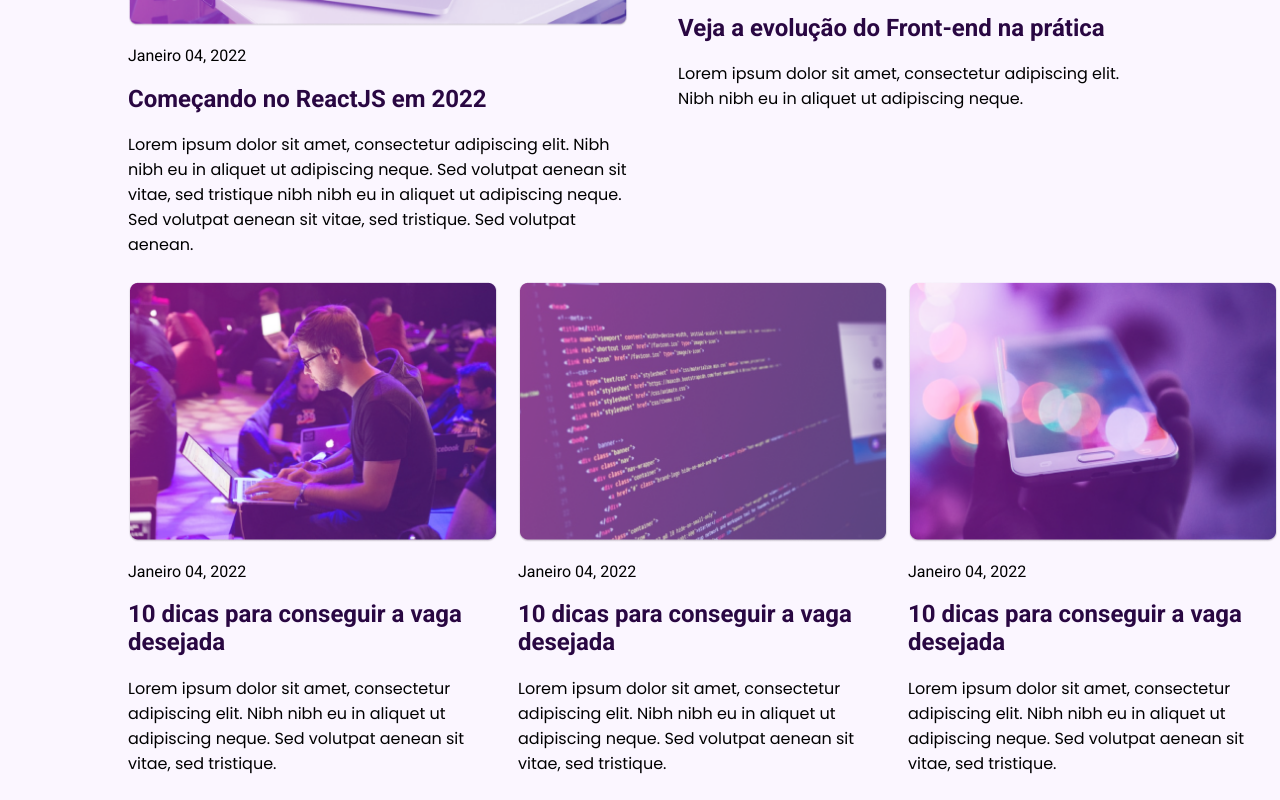
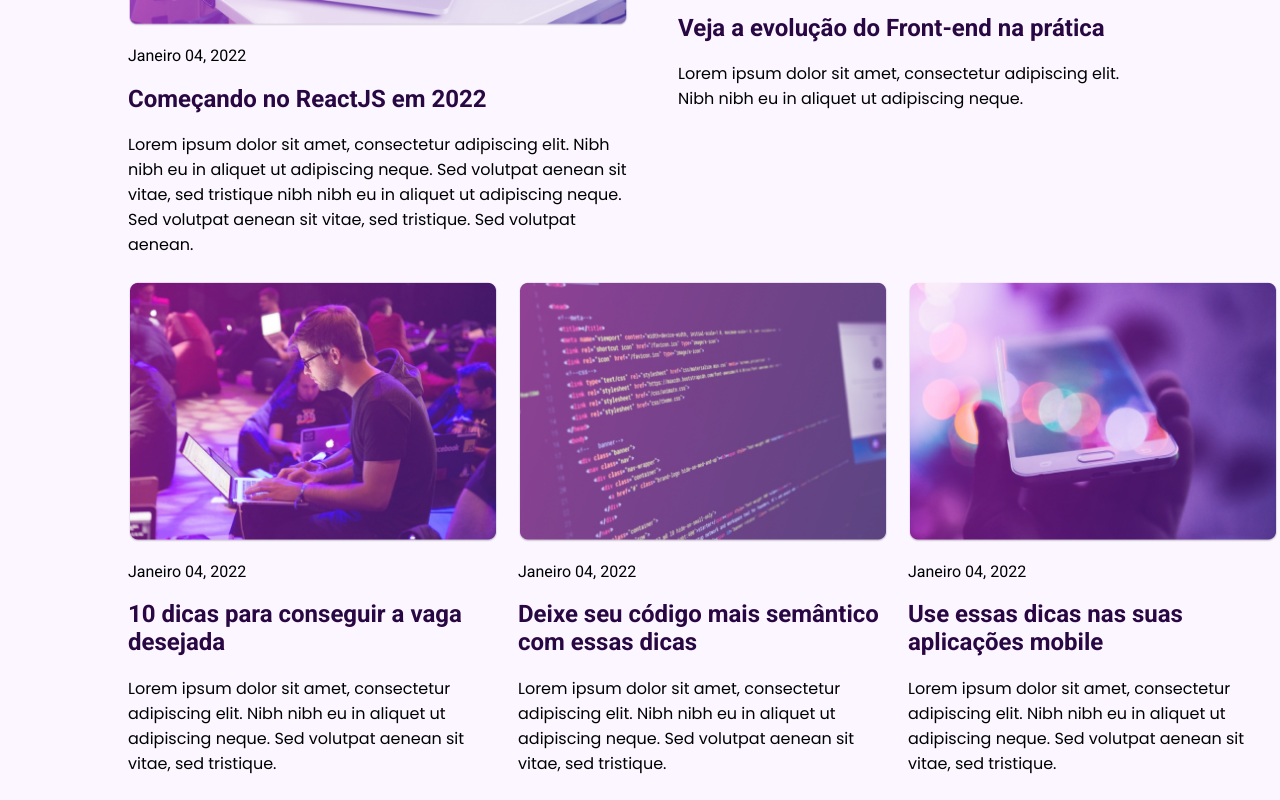
Before and after one commit to davivsouza/rocket-blog, a React (Vite) app: page / in a window 1280 px wide. Shown: the part 1001-1801 px from the top of the page. Built offline with nearby package versions, Linux system fonts and the light colour scheme.

Commit message:
modified HOMe

```diff
--- a/src/pages/Home/index.tsx
+++ b/src/pages/Home/index.tsx
@@ -101,7 +101,7 @@ export function Home() {
           <PostTemplateContainer>
             <Img src={Post3} width={370} height={"100%"} />
             <DatePost>Janeiro 04, 2022</DatePost>
-            <TitlePost>10 dicas para conseguir a vaga desejada</TitlePost>
+            <TitlePost>Deixe seu código mais semântico com essas dicas</TitlePost>
             <PostDescription>
               Lorem ipsum dolor sit amet, consectetur adipiscing elit. Nibh nibh
               eu in aliquet ut adipiscing neque. Sed volutpat aenean sit vitae,
@@ -111,7 +111,7 @@ export function Home() {
           <PostTemplateContainer>
             <Img src={Post4} width={370} height={"100%"} />
             <DatePost>Janeiro 04, 2022</DatePost>
-            <TitlePost>10 dicas para conseguir a vaga desejada</TitlePost>
+            <TitlePost>Use essas dicas nas suas aplicações mobile</TitlePost>
             <PostDescription>
               Lorem ipsum dolor sit amet, consectetur adipiscing elit. Nibh nibh
               eu in aliquet ut adipiscing neque. Sed volutpat aenean sit vitae,
```
